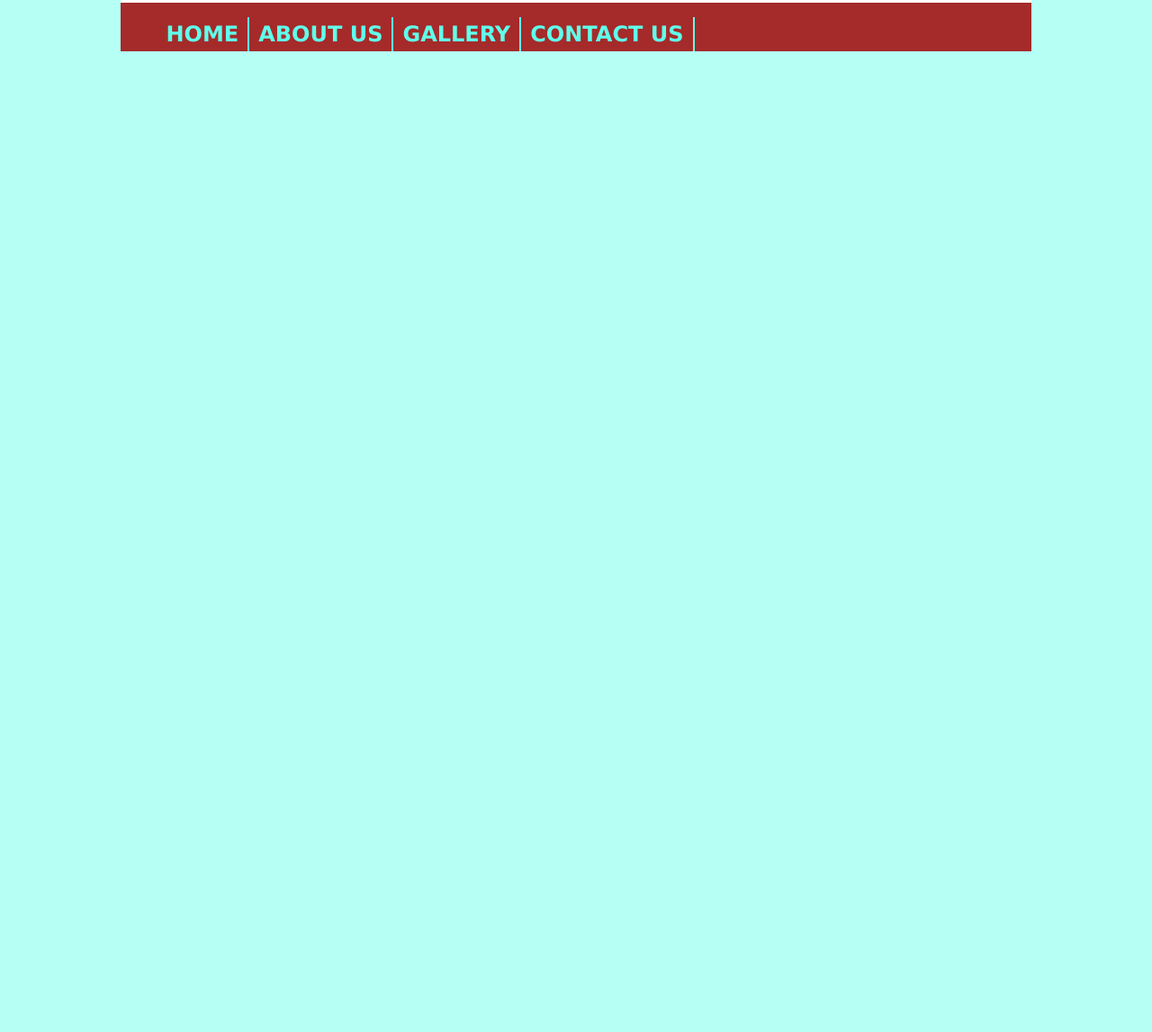
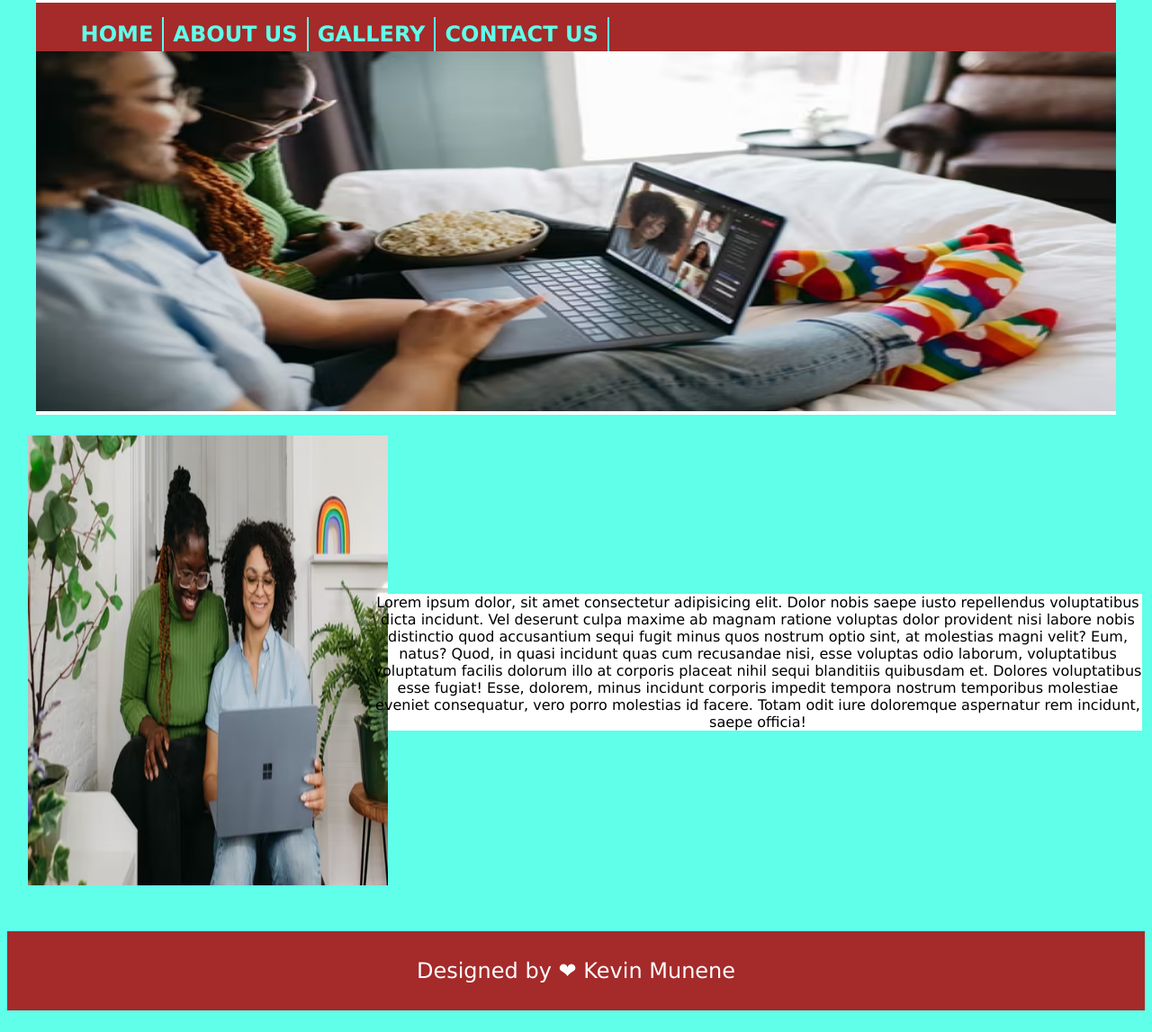
Before and after one commit to plugkevo/hotel-website, a plain HTML site: page index.html in a window 1280 px wide. Shown: the part 117-1264 px from the top of the page at 90% size. Before the commit the page ends 800 px from the top, so only its background shows below. Drawn offline with Linux system fonts and the light colour scheme.

Commit message:
finished hotel website

```diff
--- a/index.html
+++ b/index.html
@@ -20,7 +20,24 @@
                 <li><a href="#">contact us</a></li>
             </ul>
         </div>
+            <img class="main-img" src="images/photo-1648737154448-ccf0cafae1c2.avif" alt="header image">
+
+
     </div>
-
+     <table>
+         <tr>
+             <td>
+                 <img src="images/windows.avif" alt="good image">
+             </td>
+                <td>
+                    <p>
+                        Lorem ipsum dolor, sit amet consectetur adipisicing elit. Dolor nobis saepe iusto repellendus voluptatibus dicta incidunt. Vel deserunt culpa maxime ab magnam ratione voluptas dolor provident nisi labore nobis distinctio quod accusantium sequi fugit minus quos nostrum optio sint, at molestias magni velit? Eum, natus? Quod, in quasi incidunt quas cum recusandae nisi, esse voluptas odio laborum, voluptatibus voluptatum facilis dolorum illo at corporis placeat nihil sequi blanditiis quibusdam et. Dolores voluptatibus esse fugiat! Esse, dolorem, minus incidunt corporis impedit tempora nostrum temporibus molestiae eveniet consequatur, vero porro molestias id facere. Totam odit iure doloremque aspernatur rem incidunt, saepe officia!
+                    </p>
+                </td>
+         </tr>
+     </table>
+        <p class="credits">
+            Designed by  &#10084 Kevin Munene
+        </p>
 </body>
 </html>
--- a/style.css
+++ b/style.css
@@ -1,11 +1,11 @@
 body{
-    background-color: #5fffea75;
+    background-color: #5fffea;
     font-family: Verdana, Geneva, Tahoma, sans-serif;
     font-size: 16px;
     text-align: center;
 }
 .container{
-    width: 80%;
+    width: 95%;
     background-color: white;
     margin: 0 auto;
 }
@@ -45,3 +45,36 @@ h1.title.hover{
     text-decoration: underline;
     color: brown;
 }
+
+.main-img{
+    width: 100%;
+    height: 50vh;
+
+}
+table img{
+    height: 500px;
+    width: 400px;
+    margin: 5%;
+
+
+}
+table image:hover{
+    opacity: 0.5;
+    transform: scale(1.005);
+    transition: ease-in 2s;
+
+}
+.credits{
+    background-color: brown;
+    padding: 30px;
+    color: white;
+    font-size: 24px;
+
+}
+.credits:hover{
+    transform: rotate(1deg);
+    transition: ease-in-out 10ms;
+}
+p{
+    background-color: white;
+}
```
Also changed, not shown: images/photo-1648737154448-ccf0cafae1c2.avif (added), images/windows.avif (added).
